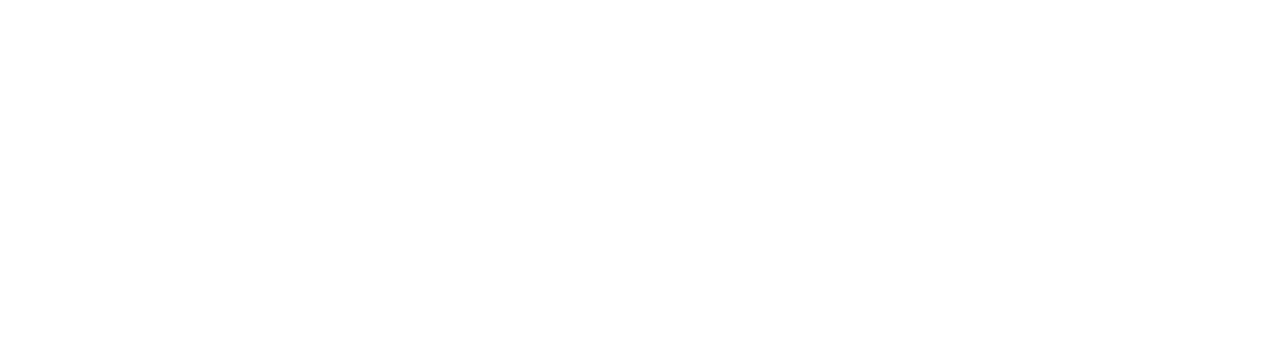
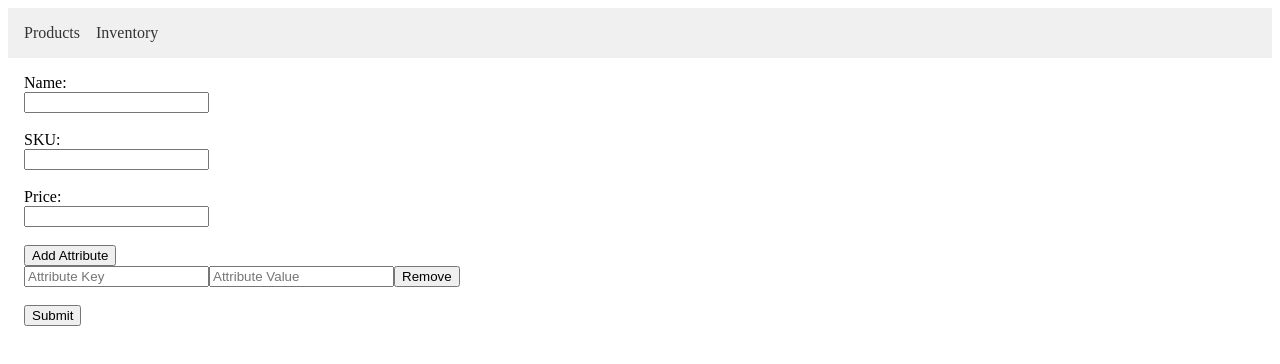
Before and after one commit to kzhunmax/logiflow, a Vue app in the folder frontend/: page /products/create in a window 1280 px wide. Before the commit this address had no page. Shown: the top 364 px of the page. Built offline with nearby package versions, Linux system fonts and the light colour scheme.

Commit message:
LF-36 Product Creation Form

```diff
--- /dev/null
+++ b/frontend/src/components/ProductForm.vue
@@ -0,0 +1,106 @@
+<script setup>
+
+import {ref} from "vue";
+
+const props = defineProps({
+  loading: {type: Boolean, default: false}
+})
+const emit = defineEmits(['product-submit'])
+const name = ref('')
+const sku = ref('')
+const price = ref('')
+const attributes = ref([
+  {key: '', value: ''}
+])
+
+let errors = ref({
+  name: null,
+  sku: null,
+  price: null,
+  attributes: []
+})
+
+function clearErrors() {
+  errors.value = {
+    name: null,
+    sku: null,
+    price: null,
+    attributes: []
+  };
+}
+
+function isDataValidated() {
+  clearErrors()
+  let isValid = true
+
+  if (!name.value || name.value.trim() === '') {
+    errors.value.name = 'Product name must not be blank'
+    isValid = false
+  } else if (name.value.length < 2 || name.value.length > 100) {
+    errors.value.name = 'Name must be between 2 and 100 characters long.'
+    isValid = false
+  }
+
+  if (!sku.value || sku.value.trim() === '') {
+    errors.value.sku = 'SKU must not be blank'
+    isValid = false
+  } else if (sku.value.length < 2 || sku.value.length > 150) {
+    errors.value.sku = 'SKU must be between 2 and 150 characters long.'
+    isValid = false
+  }
+
+  if (!price.value || isNaN(parseFloat(price.value))) {
+    errors.value.price = 'Price must not be blank'
+    isValid = false
+  } else if (parseFloat(price.value) < 0.01) {
+    errors.value.price = 'Price must be greater than 0.01'
+    isValid = false
+  }
+  return isValid
+}
+
+function handleSubmit() {
+  if (props.loading === true) return
+  if (!isDataValidated()) return
+  let normalizedAttributes = Object.fromEntries(
+    attributes.value
+      .filter(attr => attr.key.trim() !== '')
+      .map(attr => [attr.key.trim(), attr.value.trim()])
+  )
+  const productData = {
+    name: name.value.trim(),
+    sku: sku.value.trim(),
+    price: parseFloat(price.value),
+    attributes: normalizedAttributes
+  }
+  emit('product-submit', productData);
+}
+
+</script>
+
+<template>
+  <form @submit.prevent="handleSubmit">
+    <label for="name">Name:</label><br>
+    <input @input="errors.name = null" v-model="name" type="text" id="name" name="name"><br>
+    <span v-if="errors.name">{{ errors.name }}</span><br>
+    <label for="sku">SKU:</label><br>
+    <input @input="errors.sku = null" v-model="sku" type="text" id="sku" name="sku"><br>
+    <span v-if="errors.sku">{{ errors.sku }}</span><br>
+    <label for="price">Price:</label><br>
+    <input @input="errors.price = null" v-model="price" type="number" min="0" step="0.01" id="price"
+           name="price"><br>
+    <span v-if="errors.price">{{ errors.price }}</span><br>
+    <button type="button" @click="attributes.push({key: '', value: ''})">Add Attribute</button>
+    <div v-for="(attr, index) in attributes" :key="index">
+      <input v-model="attr.key" type="text" placeholder="Attribute Key">
+      <input v-model="attr.value" type="text" placeholder="Attribute Value">
+      <button type="button" @click="attributes.splice(index, 1)">Remove</button>
+    </div>
+    <br>
+    <button :disabled="loading" type="submit" class="clickable">{{loading ? 'Loading...' : 'Submit'}}</button>
+  </form>
+</template>
+
+<style scoped>
+
+</style>
--- a/frontend/src/router/index.js
+++ b/frontend/src/router/index.js
@@ -3,6 +3,7 @@
 import ProductListView from "@/views/ProductListView.vue";
 import ProductDetailView from "@/views/ProductDetailView.vue";
 import InventoryView from "@/views/InventoryView.vue";
+import ProductCreateView from "@/views/ProductCreateView.vue";
 
 const routes = [
   {
@@ -11,6 +12,7 @@
     children: [
       {path: '', component: ProductListView},
       {path: '/catalog', component: ProductDetailView},
+      {path: '/products/create', component: ProductCreateView},
       {path: '/inventory', component: InventoryView},
     ]
   }
--- a/frontend/src/stores/productStore.js
+++ b/frontend/src/stores/productStore.js
@@ -31,5 +31,19 @@
       loading.value = false
     }
   }
-  return { products, loading, error, currentPage, totalPages, totalItems, searchQuery , fetchProducts }
+
+  async function createProduct(productData) {
+    loading.value = true
+    error.value = null
+
+    try {
+      await api.post(`/catalog/products`, productData)
+    } catch (err) {
+      error.value = err.message
+    } finally {
+      loading.value = false
+    }
+  }
+
+  return { products, loading, error, currentPage, totalPages, totalItems, searchQuery , fetchProducts, createProduct }
 })
--- /dev/null
+++ b/frontend/src/views/ProductCreateView.vue
@@ -0,0 +1,26 @@
+<script setup>
+
+import {useRouter} from "vue-router";
+import {useProductStore} from "@/stores/productStore.js";
+import ProductForm from "@/components/ProductForm.vue";
+
+const router = useRouter()
+const productStore = useProductStore()
+
+function handleSubmit(product) {
+  productStore.createProduct(product).then(() => {
+    router.push('/')
+  }).catch((error) => {
+    console.error("Error creating product:", error)
+  })
+}
+
+</script>
+
+<template>
+  <ProductForm @product-submit="handleSubmit" :loading="productStore.loading"/>
+</template>
+
+<style scoped>
+
+</style>
--- a/frontend/src/views/ProductListView.vue
+++ b/frontend/src/views/ProductListView.vue
@@ -53,6 +53,9 @@
         class="search-input"
       />
     </div>
+    <button>
+      <router-link to="products/create">Create New</router-link>
+    </button>
     <div v-if="productStore.error" class="error">{{ productStore.error }}</div>
     <DataTable
       :columns="columns"
```
